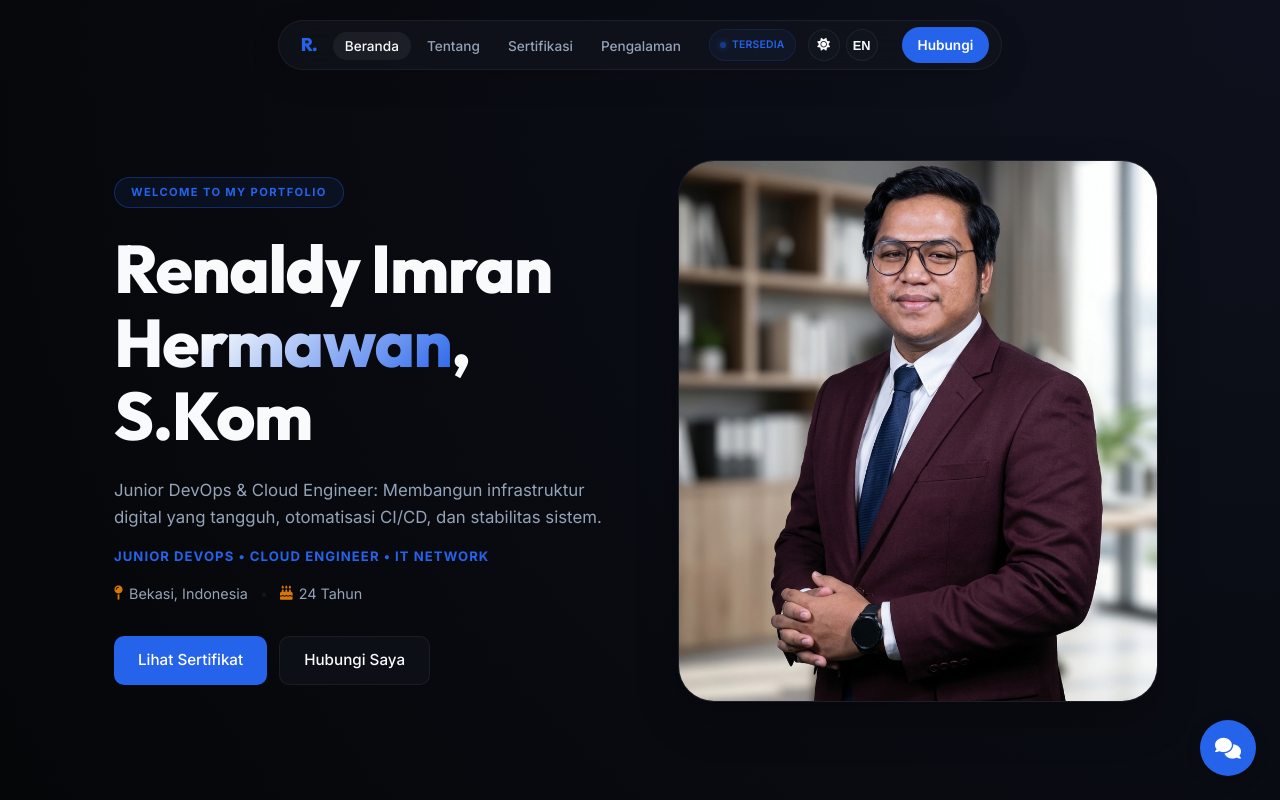
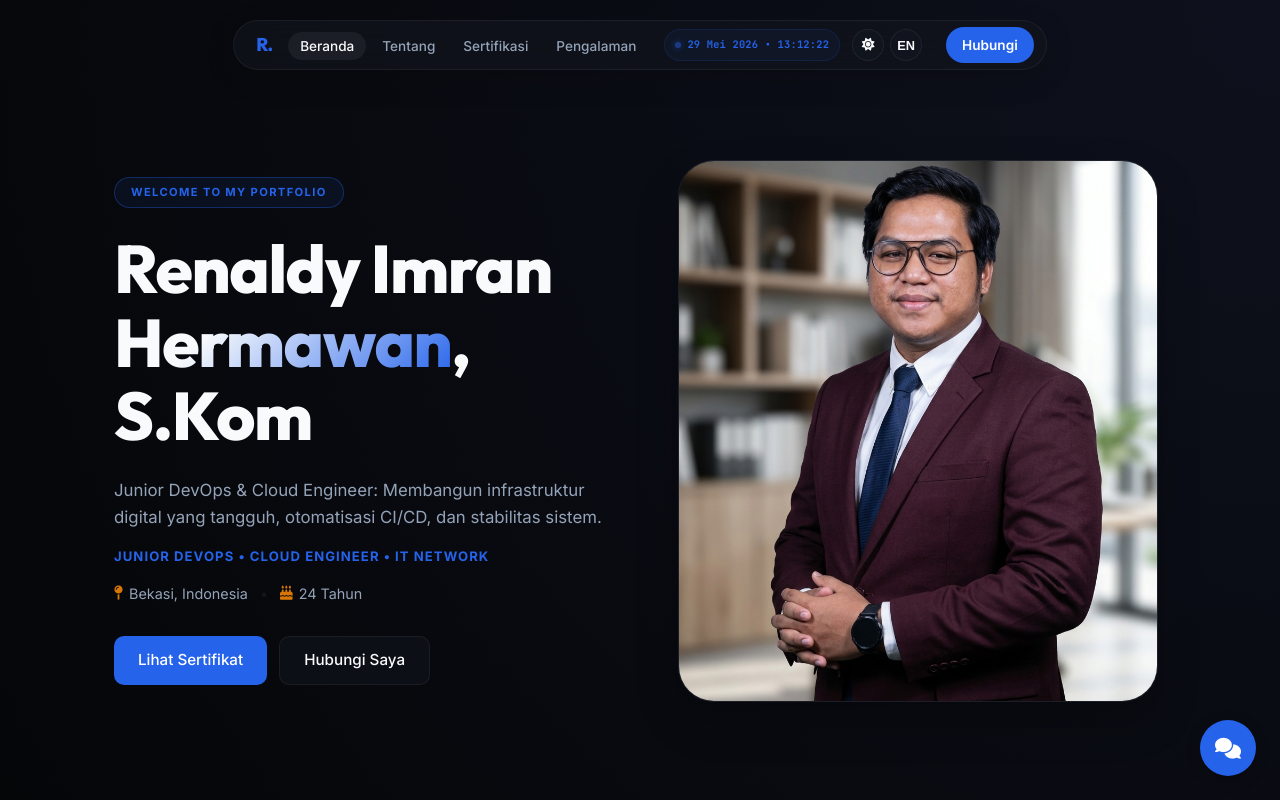
Before and after one commit to renmher/portofolio, a React (Vite) app: page / in a window 1280 px wide. Shown: the top 800 px of the page. Built offline with nearby package versions, Linux system fonts and the light colour scheme.

Commit message:
feat: replace availability status badge with real-time clock

```diff
--- a/src/App.jsx
+++ b/src/App.jsx
@@ -10,6 +10,7 @@ const App = () => {
   const [scrollProgress, setScrollProgress] = useState(0);
   const [activeSection, setActiveSection] = useState('home');
   const [emailCopied, setEmailCopied] = useState(false);
+  const [time, setTime] = useState(new Date());
 
   // --- Translation Dictionary ---
   const t = {
@@ -138,6 +139,14 @@ const App = () => {
     localStorage.setItem('lang', lang);
   }, [lang]);
 
+  // Live Clock Update
+  useEffect(() => {
+    const timer = setInterval(() => {
+      setTime(new Date());
+    }, 1000);
+    return () => clearInterval(timer);
+  }, []);
+
   // Scroll Progress and Nav Highlights
   useEffect(() => {
     const handleScroll = () => {
@@ -184,6 +193,21 @@ const App = () => {
 
   const toggleTheme = () => {
     setTheme(prev => (prev === 'dark' ? 'light' : 'dark'));
+  };
+
+  const formatRealTime = (date, language) => {
+    const monthsId = ['Jan', 'Feb', 'Mar', 'Apr', 'Mei', 'Jun', 'Jul', 'Agu', 'Sep', 'Okt', 'Nov', 'Des'];
+    const monthsEn = ['Jan', 'Feb', 'Mar', 'Apr', 'May', 'Jun', 'Jul', 'Aug', 'Sep', 'Oct', 'Nov', 'Dec'];
+    const months = language === 'id' ? monthsId : monthsEn;
+
+    const day = date.getDate();
+    const month = months[date.getMonth()];
+    const year = date.getFullYear();
+    const hours = String(date.getHours()).padStart(2, '0');
+    const minutes = String(date.getMinutes()).padStart(2, '0');
+    const seconds = String(date.getSeconds()).padStart(2, '0');
+
+    return `${day} ${month} ${year} • ${hours}:${minutes}:${seconds}`;
   };
 
   const handleCopyEmail = () => {
@@ -284,9 +308,11 @@ const App = () => {
             </ul>
           </nav>
           <div className="controls">
-            <div className="system-status" title={lang === 'id' ? 'Status Ketersediaan' : 'Availability Status'}>
+            <div className="system-status" title={lang === 'id' ? 'Waktu Lokal Real-time' : 'Real-time Local Time'}>
               <span className="status-dot"></span>
-              <span className="status-text">{lang === 'id' ? 'TERSEDIA' : 'AVAILABLE'}</span>
+              <span className="status-text" style={{ fontFamily: "'JetBrains Mono', 'Fira Code', monospace" }}>
+                {formatRealTime(time, lang)}
+              </span>
             </div>
             <button id="theme-toggle" className="control-btn" title="Toggle Theme" onClick={toggleTheme}>
               {theme === 'dark' ? <i className="fa-solid fa-sun"></i> : <i className="fa-solid fa-moon"></i>}
```
